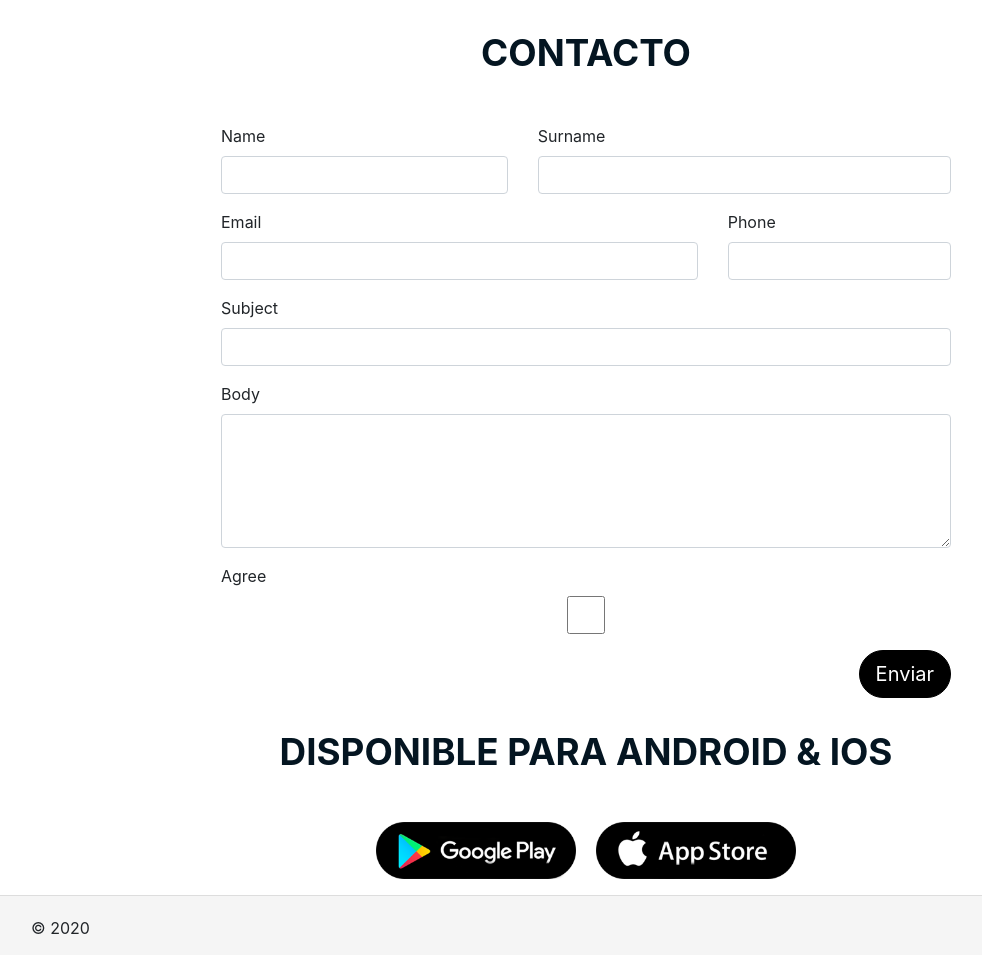
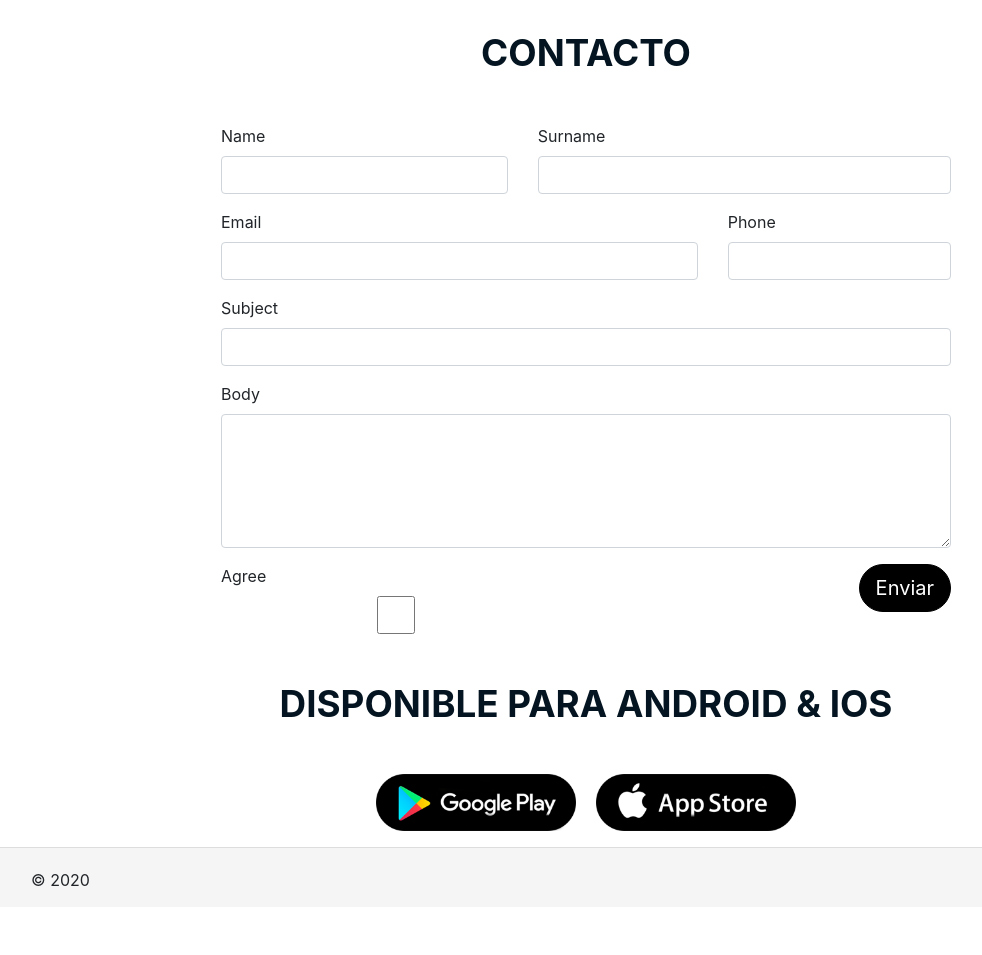
Before and after one commit to HectorGN13/BossTrainer, a PHP site: template frontend/views/site/index.php in a window 1280 px wide. Shown: the part 791-1746 px from the top of the page, without its empty margins (54-1036 px from the left). After the commit the page ends 1677 px from the top, so only its background shows below. Run offline with PHP 8.4, Linux system fonts and the light colour scheme; the template is opened without the code that fills it, so the values that code supplies are empty; form fields are guessed from the names that the template uses; some libraries are stand-ins or nearby versions.

Commit message:
Añadir mas tarde el recaptcha
añadir para mas tarde el recaptcha de google

```diff
--- a/common/config/main.php
+++ b/common/config/main.php
@@ -19,8 +19,8 @@ return [
         ],
         'reCaptcha3' => [
             'class'      => 'kekaadrenalin\recaptcha3\ReCaptcha',
-            'site_key'   => 'site_key_###',
-            'secret_key' => 'secret_key_###',
+            'site_key'   => '6LdazuUZAAAAAMP17Ct88BJ11nJSAV-jUrW9Mpjh',
+            'secret_key' => '6LdazuUZAAAAAEoMt3WVZmTtZ_F67mH__j4_T9Zy',
         ],
 
     ],
--- a/frontend/views/site/index.php
+++ b/frontend/views/site/index.php
@@ -139,11 +139,16 @@ $this->title = 'BossTrainer';
                     <?= $form->field($model, 'body')->textarea(['rows' => 5]) ?>
                 </div>
 
-                <div class="form-group">
-                    <?= $form->field($model, 'agree',
-                        ['options' => ['tag' => 'span',]])->checkbox(['checked' => false]); ?>
-                    <?= Html::submitButton('Enviar', ['class' => 'float-right btn btn-lg btn-rounded btn-dark', 'name' => 'contact-button']) ?>
+                <div class="row">
+                    <div class="col-6">
+                        <?= $form->field($model, 'agree',
+                            ['options' => ['tag' => 'span',]])->checkbox(['checked' => false]); ?>
+                    </div>
+                    <div class="form-group col-6">
+                        <?= Html::submitButton('Enviar', ['class' => 'float-right btn btn-lg btn-rounded btn-dark', 'name' => 'contact-button']) ?>
+                    </div>
                 </div>
+
 
                 <?php ActiveForm::end(); ?>
             </div>
```
Also changed, not shown: frontend/models/ContactForm.php (+4 -3 lines).
